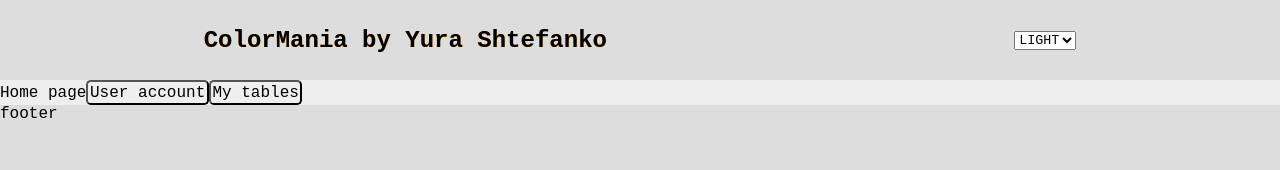
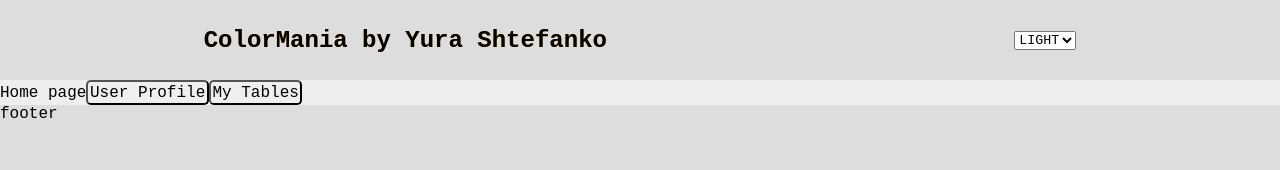
Before and after one commit to Viper-JSX/Colormania-React, a React (Create React App) app: page / in a window 1280 px wide. Shown: the top 170 px of the page. Built offline with nearby package versions, Linux system fonts and the light colour scheme.

Commit message:
Changed type of props of GoToLinkButton componenet

```diff
--- /dev/null
+++ b/src/components/General_reusable_components/Go_to_link_button.tsx
@@ -0,0 +1,9 @@
+import { NavLink } from "react-router-dom";
+
+function GoToLinkButton({ path, children } : { path: string, children?: React.ReactNode }):JSX.Element{
+    return(
+        <NavLink to={path}><button>{children}</button></NavLink>
+    );
+}
+
+export default GoToLinkButton;
--- a/src/components/Go_to_link_button.tsx
+++ /dev/null
@@ -1,9 +0,0 @@
-import { NavLink } from "react-router-dom";
-
-function GoToLinkButton({ text, path } : { text: string, path: string }):JSX.Element{
-    return(
-        <NavLink to={path}><button>{text}</button></NavLink>
-    );
-}
-
-export default GoToLinkButton;
--- a/src/components/Home_page/Home_page.tsx
+++ b/src/components/Home_page/Home_page.tsx
@@ -1,5 +1,5 @@
 import { useSelector } from "react-redux";
-import GoToLinkButton from "../Go_to_link_button";
+import GoToLinkButton from "../General_reusable_components/Go_to_link_button";
 
 
 function HomePage():JSX.Element{
@@ -8,8 +8,8 @@ function HomePage():JSX.Element{
     return(
         <div className={`homePage ${themeName}`}>
             Home page
-            <GoToLinkButton text="User account" path="/user" />
-            <GoToLinkButton text="My tables" path="/tables" />
+            <GoToLinkButton path="/user" >User Profile</GoToLinkButton>
+            <GoToLinkButton path="/tables" >My Tables</GoToLinkButton>
         </div>
     );
 }
```
